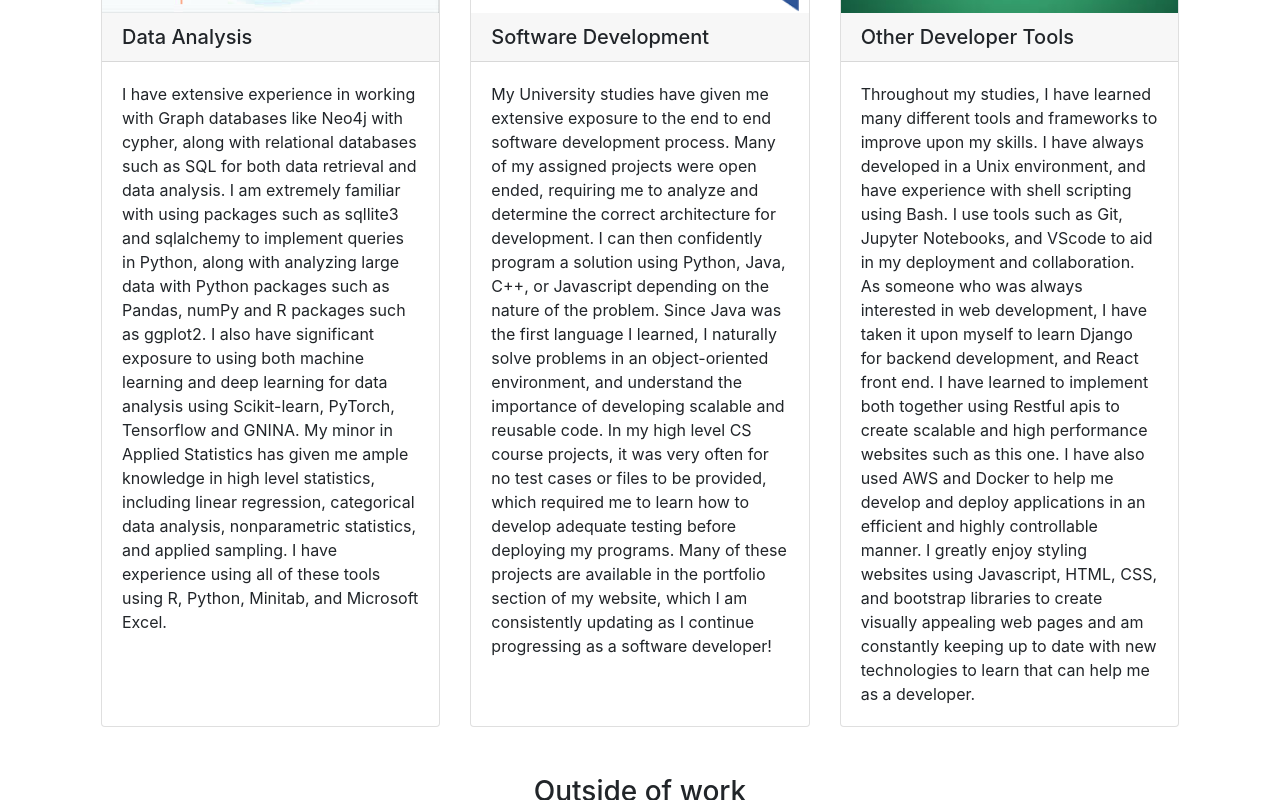
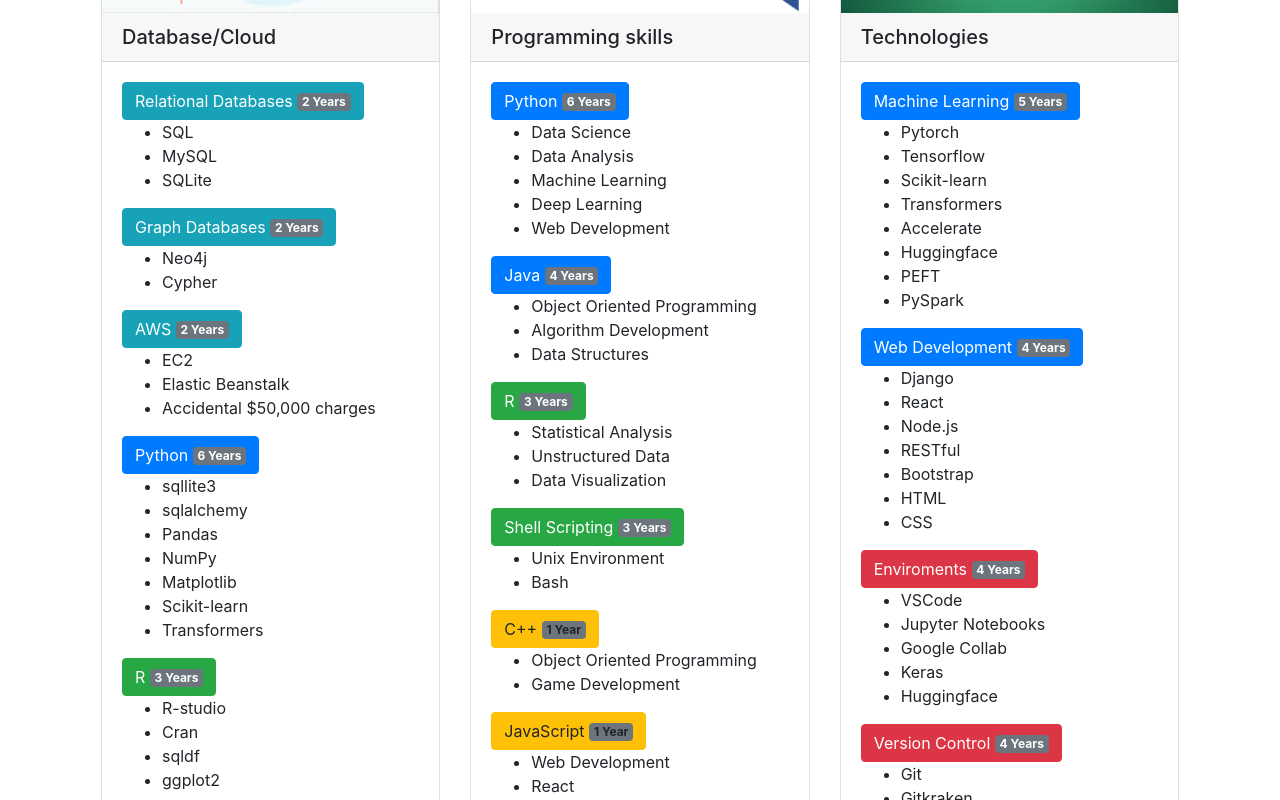
Before and after one commit to iansnyder333/frontend, a React (Create React App) app: page / in a window 1280 px wide. Shown: the part 1080-1880 px from the top of the page. Built offline with nearby package versions, Linux system fonts and the light colour scheme.

Commit message:
updated tech

```diff
--- a/src/components/Home.js
+++ b/src/components/Home.js
@@ -4,6 +4,8 @@
 import Carousel from 'react-bootstrap/Carousel';
 import resume from "./Files/IanSnyderResumecopy.pdf";
 import Button from 'react-bootstrap/Button';
+import Badge from 'react-bootstrap/Badge';
+
 function Home(){
     const headshot = require('./static/Snyder_Ian-42431CC.jpg');
     const family = require('./static/IMG_4828.jpeg');
@@ -13,6 +15,7 @@
     const cats = require('./static/cats.jpg');
     const Bday = require('./static/MandyBday.jpg');
     const Fball = require('./static/PittFball.jpg');
+
 
 
     return(
@@ -45,55 +48,178 @@
         </div>
       </div>
       <div>
-        <h3 className="text-black text-uppercase my-4">Technical Skills</h3>
+        <h3 className="text-black text-uppercase my-4">Technical Competencies</h3>
         <div className="row">
             <div className="col-md-4 mb-4">
             <Card className="project-card h-100">
                 <Card.Img variant="top" src={dataA} />
-              <Card.Header as="h5">Data Analysis</Card.Header>
+              <Card.Header as="h5">Database/Cloud</Card.Header>
               <Card.Body>
-                <Card.Text>I have extensive experience in working with Graph databases like Neo4j with cypher, along with relational databases such as SQL for
-                                both data retrieval and data analysis. I am extremely familiar with using packages such as
-                                sqllite3 and sqlalchemy to implement queries in Python, along with analyzing large data with Python packages such as
-                                Pandas, numPy and R packages such as ggplot2. I also have significant exposure to using both machine learning
-                                and deep learning for data analysis using Scikit-learn, PyTorch, Tensorflow and GNINA.
-                                My minor in Applied Statistics has given me ample knowledge in high level statistics, including
-                                linear regression, categorical data analysis, nonparametric statistics, and applied sampling. I
-                                have experience using all of these tools using R, Python, Minitab, and Microsoft Excel.</Card.Text>
+                <Card.Text>
+                  <Button variant="info" type='null'>
+                  Relational Databases <Badge bg="secondary">2 Years</Badge>
+                </Button>{' '}
+                  <ul>
+                    <li>SQL</li>
+                    <li>MySQL</li>
+                    <li>SQLite</li>
+                  </ul>
+                  <Button variant="info" type='null'>
+                  Graph Databases <Badge bg="secondary">2 Years</Badge>
+                </Button>{' '}
+                  <ul>
+                    <li>Neo4j</li>
+                    <li>Cypher</li>
+                  </ul>
+                  <Button variant="info" type='null'>
+                  AWS <Badge bg="secondary">2 Years</Badge>
+                </Button>{' '}
+                  <ul>
+                    <li>EC2</li>
+                    <li>Elastic Beanstalk</li>
+                    <li>Accidental $50,000 charges</li>
+                  </ul>
+                  <Button variant="primary" type='null'>
+                  Python <Badge bg="secondary">6 Years</Badge>
+                </Button>{' '}
+                  <ul>
+                    <li>sqllite3</li>
+                    <li>sqlalchemy</li>
+                    <li>Pandas</li>
+                    <li>NumPy</li>
+                    <li>Matplotlib</li>
+                    <li>Scikit-learn</li>
+                    <li>Transformers</li>
+                  </ul>
+                  <Button variant="success" type='null'>
+                  R <Badge bg="secondary">3 Years</Badge>
+                </Button>{' '}
+                  <ul>
+                    <li>R-studio</li>
+                    <li>Cran</li>
+                    <li>sqldf</li>
+                    <li>ggplot2</li>
+                  </ul>
+                  </Card.Text>
               </Card.Body>
             </Card>
           </div>
           <div className="col-md-4 mb-4">
             <Card className="project-card h-100">
                 <Card.Img variant="top" src={softA} />
-              <Card.Header as="h5">Software Development</Card.Header>
+              <Card.Header as="h5">Programming skills</Card.Header>
               <Card.Body>
-                <Card.Text>My University studies have given me extensive exposure to the end to end software development process.
-                   Many of my assigned projects were open ended, requiring me to analyze and determine the correct architecture for
-                    development. I can then confidently program a solution using Python, Java, C++, or Javascript depending on the nature
-                     of the problem. Since Java was the first language I learned, I naturally solve problems in an object-oriented
-                      environment, and understand the importance of developing scalable and reusable code. In my high level CS course
-                       projects, it was very often for no test cases or files to be provided, which required me to learn how to develop
-                        adequate testing before deploying my programs. Many of these projects are available in the portfolio section
-                        of my website, which I am consistently updating as I continue progressing as a software developer!
-                                </Card.Text>
+                <Card.Text>
+                  <Button variant="primary" type='null'>
+                  Python <Badge bg="secondary">6 Years</Badge>
+                </Button>{' '}
+                  <ul>
+                    <li>Data Science</li>
+                    <li>Data Analysis</li>
+                    <li>Machine Learning</li>
+                    <li>Deep Learning</li>
+                    <li>Web Development</li>
+                  </ul>
+                  <Button variant="primary" type='null'>
+                  Java <Badge bg="secondary">4 Years</Badge>
+                </Button>{' '}
+                  <ul>
+                    <li>Object Oriented Programming</li>
+                    <li>Algorithm Development</li>
+                    <li>Data Structures</li>
+                  </ul>
+                  <Button variant="success" type='null'>
+                  R <Badge bg="secondary">3 Years</Badge>
+                </Button>{' '}
+                  <ul>
+                    <li>Statistical Analysis</li>
+                    <li>Unstructured Data</li>
+                    <li>Data Visualization</li>
+                  </ul>
+                  <Button variant="success" type='null'>
+                  Shell Scripting <Badge bg="secondary">3 Years</Badge>
+                </Button>{' '}
+                  <ul>
+                    <li>Unix Environment</li>
+                    <li>Bash</li>
+
+                  </ul>
+
+                  <Button variant="warning" type='null'>
+                  C++ <Badge bg="secondary">1 Year</Badge>
+                </Button>{' '}
+                  <ul>
+                    <li>Object Oriented Programming</li>
+                    <li>Game Development</li>
+
+                  </ul>
+
+                  <Button variant="warning" type='null'>
+                  JavaScript <Badge bg="secondary">1 Year</Badge>
+                </Button>{' '}
+                  <ul>
+                    <li>Web Development</li>
+                    <li>React</li>
+                    <li>Node.js</li>
+                  </ul>
+
+
+
+
+                </Card.Text>
               </Card.Body>
             </Card>
           </div>
           <div className="col-md-4 mb-4">
             <Card className="project-card h-100">
                 <Card.Img variant="top" src={otherA} />
-              <Card.Header as="h5">Other Developer Tools</Card.Header>
+              <Card.Header as="h5">Technologies</Card.Header>
               <Card.Body>
-                <Card.Text>Throughout my studies, I have learned many different tools and frameworks to improve upon my skills.
-                   I have always developed in a Unix environment, and have experience with shell scripting using Bash.
-                    I use tools such as Git, Jupyter Notebooks, and VScode to aid in my deployment and collaboration.
-                     As someone who was always interested in web development, I have taken it upon myself to learn Django
-                     for backend development, and React front end. I have learned to implement both together using Restful
-                      apis to create scalable and high performance websites such as this one. I have also used AWS and Docker
-                      to help me develop and deploy applications in an efficient and highly controllable manner. I greatly enjoy
-                      styling websites using Javascript, HTML, CSS, and bootstrap libraries to create visually appealing web pages
-                      and am constantly keeping up to date with new technologies to learn that can help me as a developer.</Card.Text>
+                <Card.Text>
+                  <Button variant="primary" type='null'>
+                  Machine Learning <Badge bg="secondary">5 Years</Badge>
+                </Button>{' '}
+                  <ul>
+                    <li>Pytorch</li>
+                    <li>Tensorflow</li>
+                    <li>Scikit-learn</li>
+                    <li>Transformers</li>
+                    <li>Accelerate</li>
+                    <li>Huggingface</li>
+                    <li>PEFT</li>
+                    <li>PySpark</li>
+                  </ul>
+                  <Button variant="primary" type='null'>
+                  Web Development <Badge bg="secondary">4 Years</Badge>
+                </Button>{' '}
+                  <ul>
+                    <li>Django</li>
+                    <li>React</li>
+                    <li>Node.js</li>
+                    <li>RESTful</li>
+                    <li>Bootstrap</li>
+                    <li>HTML</li>
+                    <li>CSS</li>
+                  </ul>
+                  <Button variant="danger" type='null'>
+                  Enviroments <Badge bg="secondary">4 Years</Badge>
+                </Button>{' '}
+                  <ul>
+                    <li>VSCode</li>
+                    <li>Jupyter Notebooks</li>
+                    <li>Google Collab</li>
+                    <li>Keras</li>
+                    <li>Huggingface</li>
+                  </ul>
+                  <Button variant="danger" type='null'>
+                  Version Control <Badge bg="secondary">4 Years</Badge>
+                </Button>{' '}
+                  <ul>
+                    <li>Git</li>
+                    <li>Gitkraken</li>
+                    <li>Gitlens</li>
+                  </ul>
+                </Card.Text>
               </Card.Body>
             </Card>
           </div>
@@ -133,7 +259,7 @@
         <img
           className="d-block w-100 carousel-image"
           src={family}
-          alt="Third slide"
+          alt="Fourth slide"
         />
 
 
```
